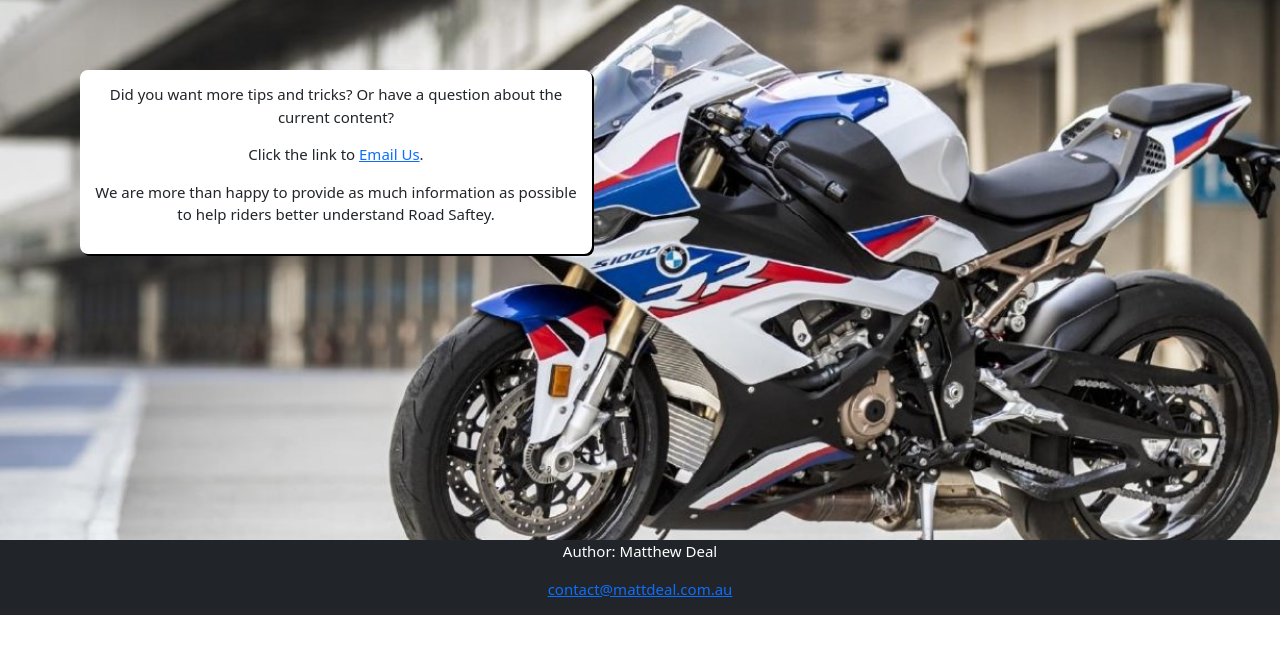
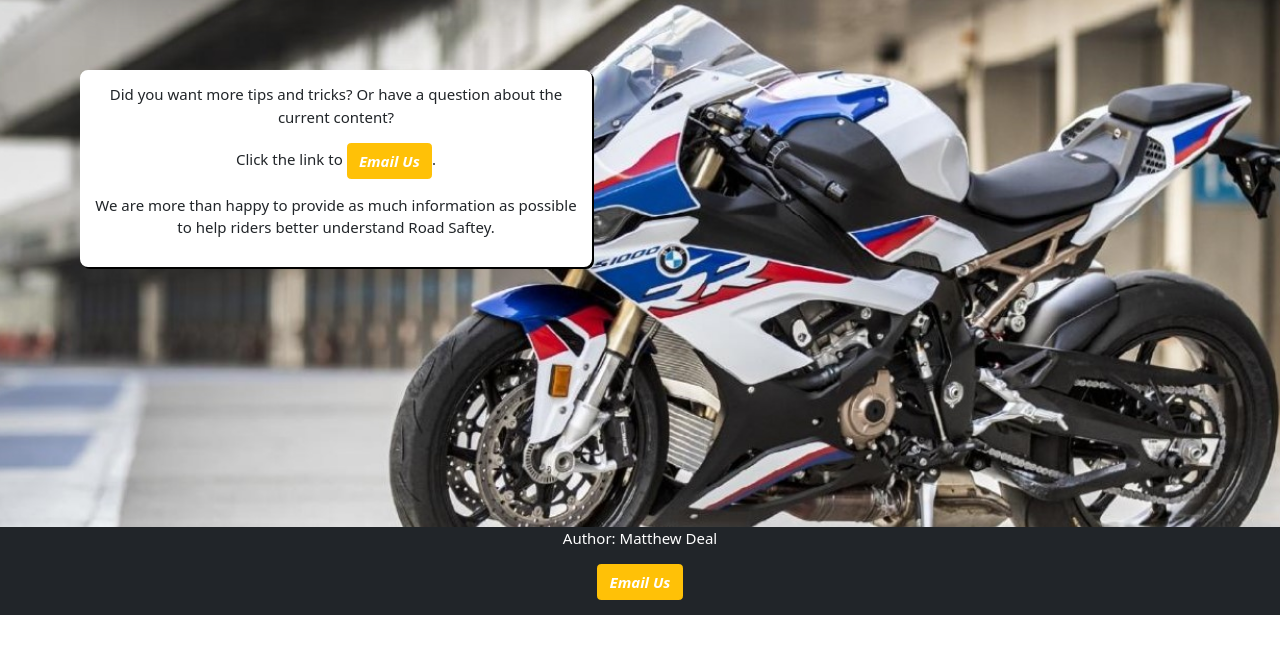
Before and after one commit to Dealsy/HTML-CSS-Project, a plain HTML site: page Contact.html in a window 1280 px wide. Shown: the part 185-838 px from the top of the page. Drawn offline with nearby package versions, Linux system fonts and the light colour scheme.

Commit message:
added Email us button

```diff
--- a/Contact.html
+++ b/Contact.html
@@ -7,7 +7,7 @@
     <link rel="stylesheet" href='main.css' />
     <!--The below link is for w3CSS Animations https://www.w3schools.com/w3css/w3css_animate.asp-->
     <link rel="stylesheet" href="https://www.w3schools.com/w3css/4/w3.css">
-    <title>HTML & CSS Project</title>
+    <title>Motorcyle Road Saftey</title>
 
     <!-- Bootstrap CDN declaration -->
     <!-- CSS only -->
@@ -46,7 +46,7 @@
     <div class="page_Content w3-center w3-animate-left">
         <p>Did you want more tips and tricks? Or have a question about the current content?</p>
 
-        <p>Click the link to <a href="mailto:contact@mattdeal.com.au">Email Us</a>. </p>
+        <p>Click the link to <a href="mailto:contact@mattdeal.com.au"><button type="button" class="btn btn-warning"><i class="emailButton">Email Us</i></button></a>. </p>
         <p>We are more than happy to provide as much information as possible to help riders better understand Road Saftey.</p>
 
 
@@ -55,7 +55,7 @@
 
     <footer class="page_footer">
         <p>Author: Matthew Deal</p>
-        <p><a href="mailto:hege@example.com">contact@mattdeal.com.au</a></p>
+        <p><button type="button" class="btn btn-warning"><i class="emailButton">Email Us</i></button></a></p>
     </footer>
 </body>
 
--- a/main.css
+++ b/main.css
@@ -48,9 +48,15 @@ and (-webkit-min-device-pixel-ratio: 2) {
     width: 90%;
     font-size: 24px;
 
+    }
+
 }
 
+.emailButton{
+    color: #fff;
+    font-weight: bolder;
 }
+
 
 
 /* Sets CSS for footer on each page */
```
Also changed, not shown: About.html (+2 -2 lines), index.html (+2 -2 lines).
